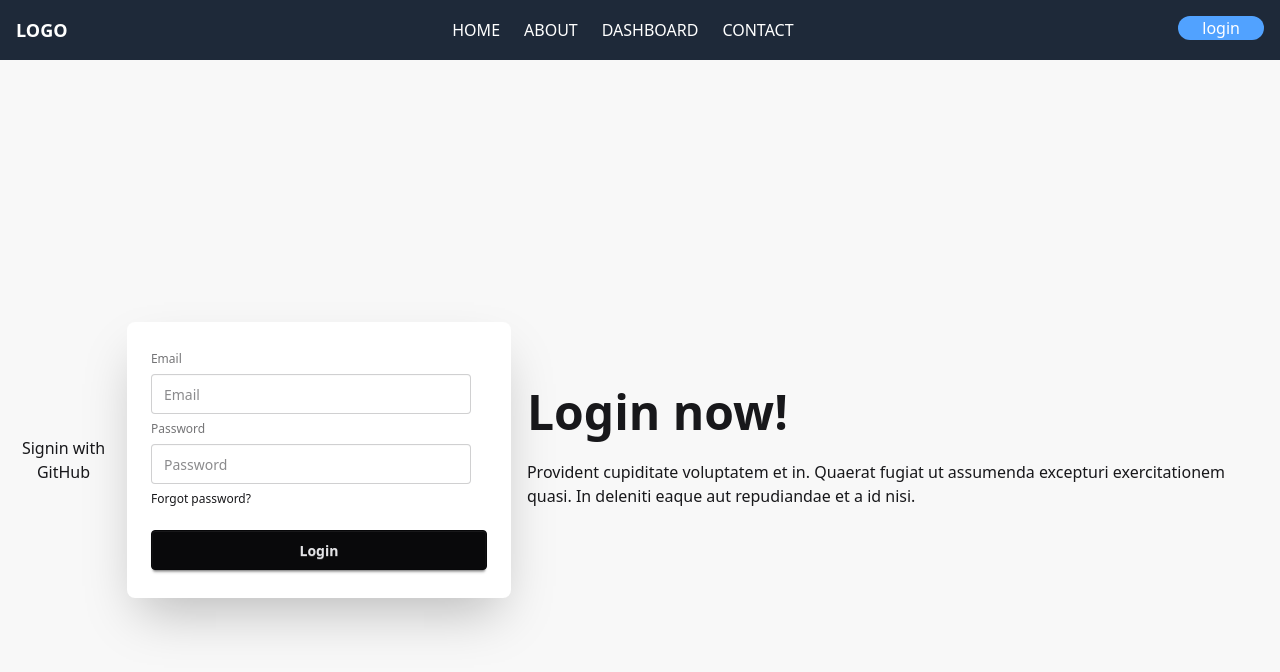
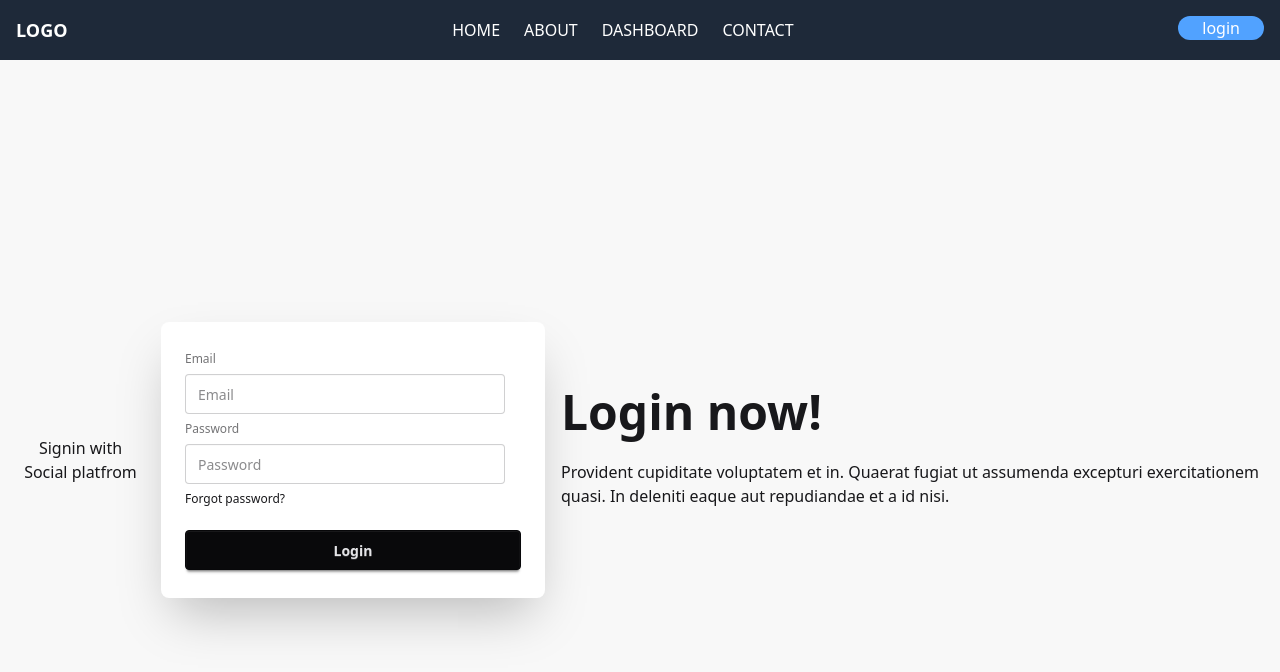
Before and after one commit to tanvermax/new-LiveCodeX, a Next.js app: page /login in a window 1280 px wide. Shown: the top 672 px of the page. Built offline with nearby package versions, Linux system fonts and the light colour scheme; no server answers.

Commit message:
google implimentatioin successfully

```diff
--- a/app/component/auth-component.tsx
+++ b/app/component/auth-component.tsx
@@ -11,7 +11,7 @@ return(
         await signIn(provider)
       }}
     >
-      <button {...props} type="submit">Signin with GitHub</button>
+      <button {...props} type="submit">Signin with Social platfrom</button>
     </form>
 )
 }
--- a/app/dashboard/page.tsx
+++ b/app/dashboard/page.tsx
@@ -1,6 +1,16 @@
+import { auth } from '@/auth'
+import { redirect } from 'next/navigation';
 import React from 'react'
 
-const DashboardPage = () => {
+const DashboardPage = async () => {
+  const session = await auth();
+
+  console.log(session);
+
+  if (!session) {
+    return redirect("/")
+  }
+
   return (
     <div>DashboardPage</div>
   )
--- a/auth.ts
+++ b/auth.ts
@@ -1,7 +1,8 @@
 
 import NextAuth from "next-auth"
 import GitHub from "next-auth/providers/github"
+import Google from "next-auth/providers/google"
 
 export const { handlers, signIn, signOut, auth } = NextAuth({
-  providers: [GitHub],
+  providers: [GitHub,Google],
 })
--- a/next.config.ts
+++ b/next.config.ts
@@ -3,7 +3,7 @@ import type { NextConfig } from "next";
 const nextConfig: NextConfig = {
   /* config options here */
   images: {
-    domains:["avatars.githubusercontent.com"]
+    domains:["avatars.githubusercontent.com","lh3.googleusercontent.com"]
   }
 };
 
```
